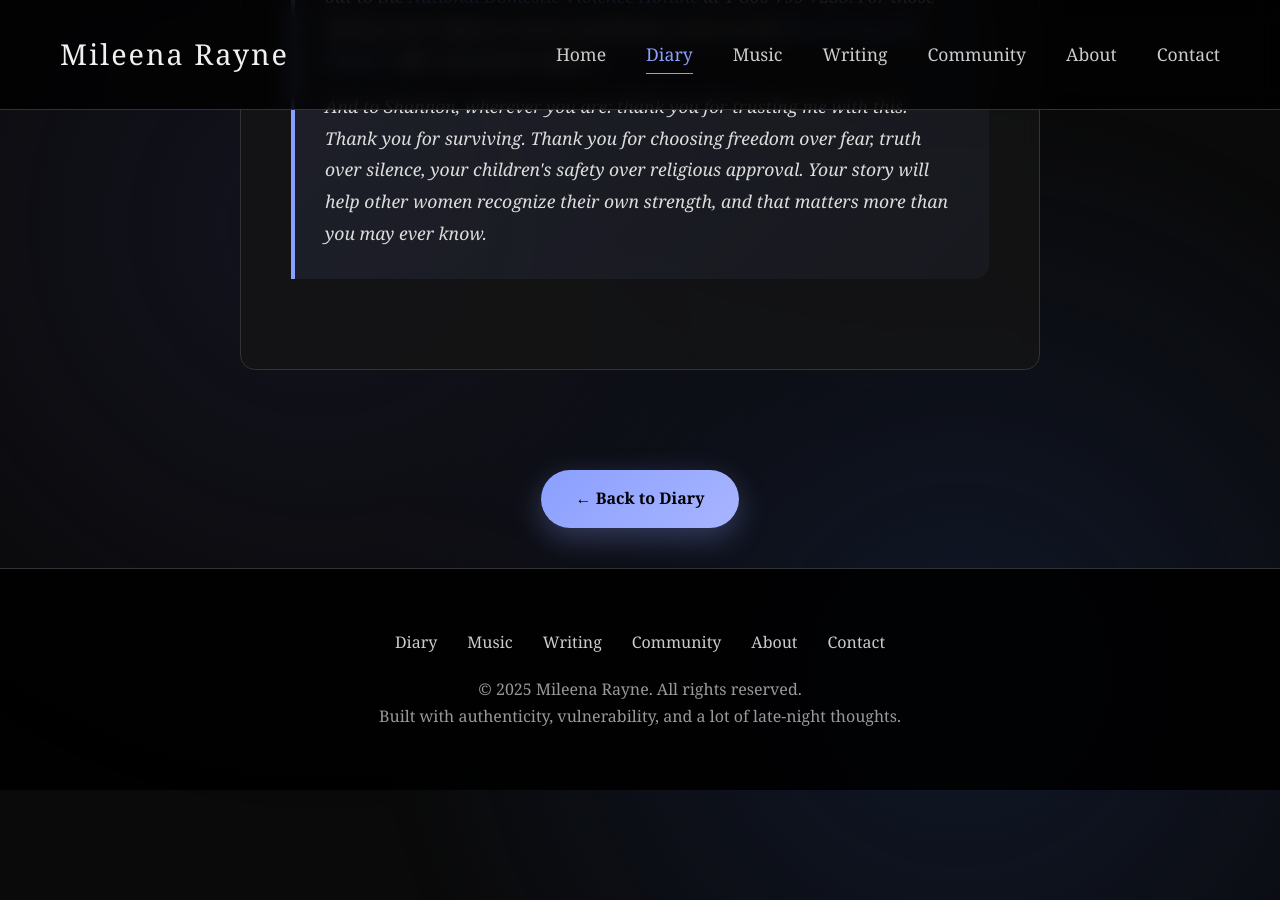
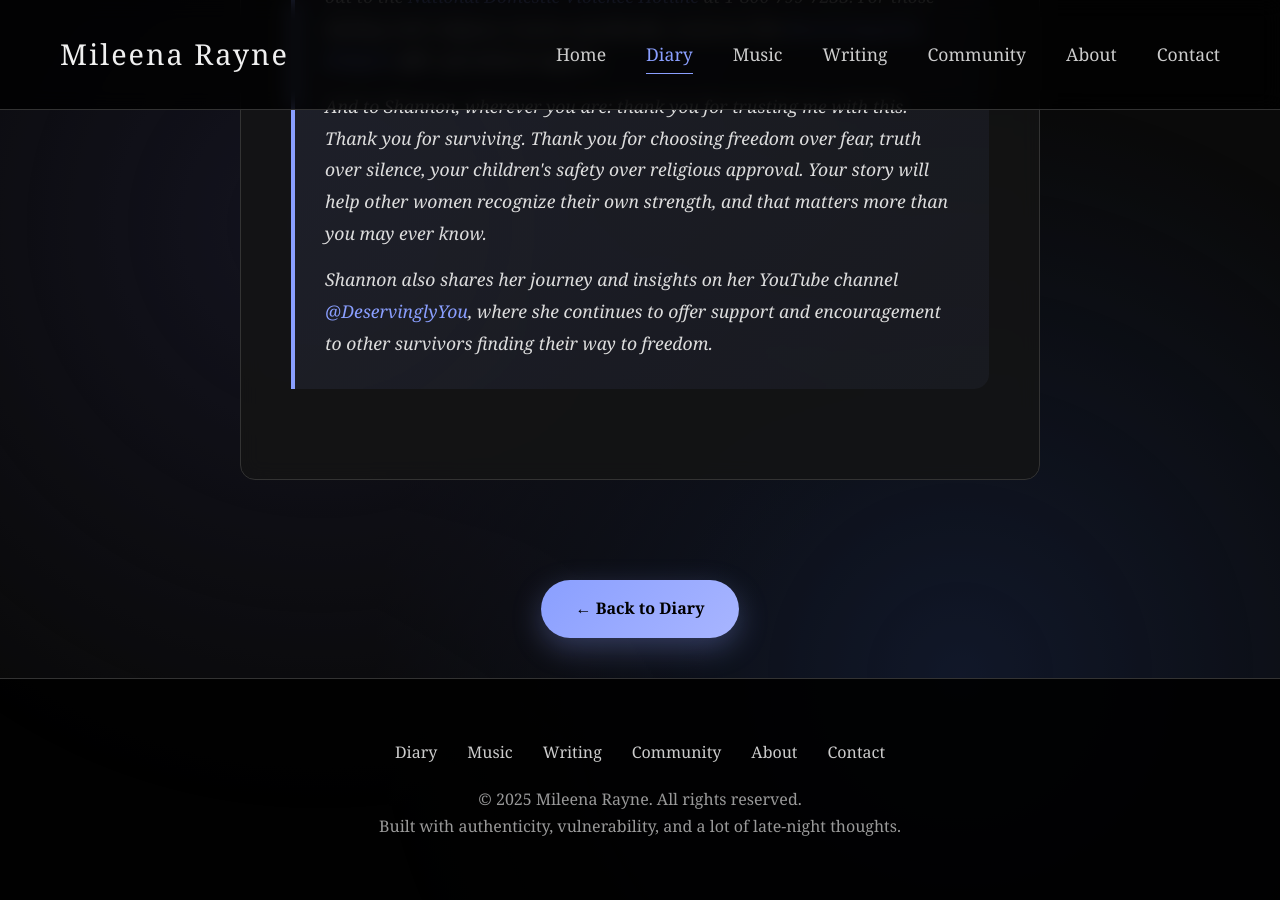
Before and after one commit to Mileena28/Mileena28.github.io, a Jekyll site: the page built from _posts/2025-06-27-the-price-of-faith-when-doctrine-becomes-more-sacred-than-safety.md, in a window 1280 px wide and 900 px high, scrolled down 19065 px. Built offline with Jekyll 4.4.1, drawn with Linux system fonts in a browser that asks for light colours.

Commit message:
Update 2025-06-27-the-price-of-faith-when-doctrine-becomes-more-sacred-than-safety.md

```diff
--- a/_posts/2025-06-27-the-price-of-faith-when-doctrine-becomes-more-sacred-than-safety.md
+++ b/_posts/2025-06-27-the-price-of-faith-when-doctrine-becomes-more-sacred-than-safety.md
@@ -312,6 +312,8 @@ That's the kind of faith that actually saves people.
 <p>If you or someone you know is experiencing domestic violence, please reach out to the <a href="https://www.thehotline.org/" target="_blank">National Domestic Violence Hotline</a> at 1-800-799-7233. For those dealing with religious trauma specifically, resources like <a href="https://recoveringfromreligion.org/" target="_blank">Recovering from Religion</a> offer specialized support.</p>
 
 <p>And to Shannon, wherever you are: thank you for trusting me with this. Thank you for surviving. Thank you for choosing freedom over fear, truth over silence, your children's safety over religious approval. Your story will help other women recognize their own strength, and that matters more than you may ever know.</p>
+
+<p>Shannon also shares her journey and insights on her YouTube channel <a href="https://youtube.com/@DeservinglyYou" target="_blank">@DeservinglyYou</a>, where she continues to offer support and encouragement to other survivors finding their way to freedom.</p>
 </div>
 
 <style>
```
